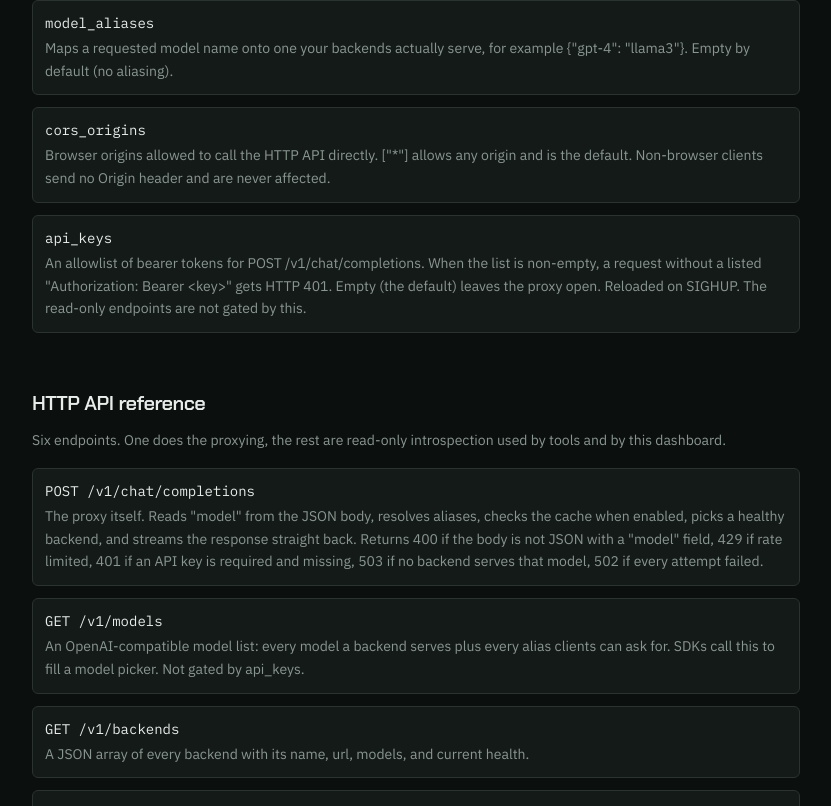
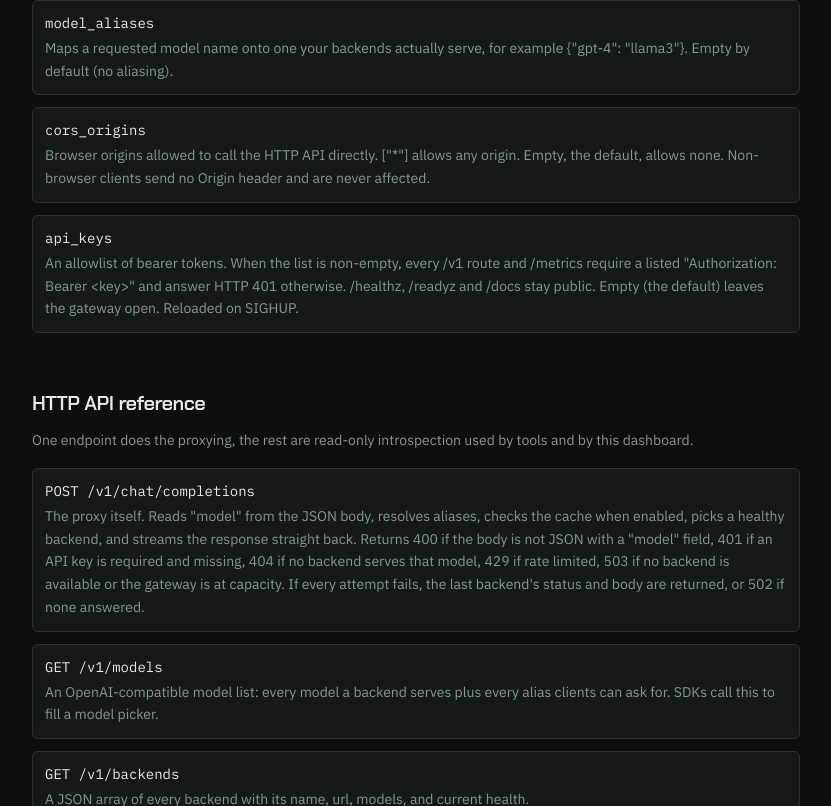
Before and after one commit to Rakshit-gen/inferoute, a Next.js app in the folder web/: page /docs in a window 1280 px wide. Shown: the part 6154-6960 px from the top of the page, without its empty margins (56-887 px from the left). Built offline with nearby package versions, Linux system fonts and the light colour scheme; no server answers.

Commit message:
docs: correct the dashboard's documentation page

```diff
--- a/web/app/docs/page.tsx
+++ b/web/app/docs/page.tsx
@@ -149,22 +149,22 @@ const configFields: [string, React.ReactNode][] = [
   ],
   [
     'cors_origins',
-    'Browser origins allowed to call the HTTP API directly. ["*"] allows any origin and is the default. Non-browser clients send no Origin header and are never affected.',
+    'Browser origins allowed to call the HTTP API directly. ["*"] allows any origin. Empty, the default, allows none. Non-browser clients send no Origin header and are never affected.',
   ],
   [
     'api_keys',
-    'An allowlist of bearer tokens for POST /v1/chat/completions. When the list is non-empty, a request without a listed "Authorization: Bearer <key>" gets HTTP 401. Empty (the default) leaves the proxy open. Reloaded on SIGHUP. The read-only endpoints are not gated by this.',
+    'An allowlist of bearer tokens. When the list is non-empty, every /v1 route and /metrics require a listed "Authorization: Bearer <key>" and answer HTTP 401 otherwise. /healthz, /readyz and /docs stay public. Empty (the default) leaves the gateway open. Reloaded on SIGHUP.',
   ],
 ]
 
 const endpoints: [string, React.ReactNode][] = [
   [
     'POST /v1/chat/completions',
-    'The proxy itself. Reads "model" from the JSON body, resolves aliases, checks the cache when enabled, picks a healthy backend, and streams the response straight back. Returns 400 if the body is not JSON with a "model" field, 429 if rate limited, 401 if an API key is required and missing, 503 if no backend serves that model, 502 if every attempt failed.',
+    'The proxy itself. Reads "model" from the JSON body, resolves aliases, checks the cache when enabled, picks a healthy backend, and streams the response straight back. Returns 400 if the body is not JSON with a "model" field, 401 if an API key is required and missing, 404 if no backend serves that model, 429 if rate limited, 503 if no backend is available or the gateway is at capacity. If every attempt fails, the last backend\'s status and body are returned, or 502 if none answered.',
   ],
   [
     'GET /v1/models',
-    'An OpenAI-compatible model list: every model a backend serves plus every alias clients can ask for. SDKs call this to fill a model picker. Not gated by api_keys.',
+    'An OpenAI-compatible model list: every model a backend serves plus every alias clients can ask for. SDKs call this to fill a model picker.',
   ],
   ['GET /v1/backends', 'A JSON array of every backend with its name, url, models, and current health.'],
   [
@@ -176,6 +176,7 @@ const endpoints: [string, React.ReactNode][] = [
     'Prometheus text format: request counts and latency by model and backend, and cache hit / miss / error counts.',
   ],
   ['GET /healthz', 'A liveness probe for load balancers and orchestrators. Always 200 while the process is running.'],
+  ['GET /readyz', 'A readiness probe. Returns 503 while no backend can take traffic.'],
   ['GET /docs', "inferoute's own documentation page, served straight from the binary."],
 ]
 
@@ -390,14 +391,14 @@ inferouted -config config.example.json`}</Pre>
     "tenant_id": "inferoute-cache"
   },
   "model_aliases": {},
-  "cors_origins": ["*"],
+  "cors_origins": [],
   "api_keys": []
 }`}</Pre>
       <DefList items={configFields} />
 
       <H2 id="api">HTTP API reference</H2>
       <P>
-        Six endpoints. One does the proxying, the rest are read-only introspection used by tools and
+        One endpoint does the proxying, the rest are read-only introspection used by tools and
         by this dashboard.
       </P>
       <DefList items={endpoints} />
@@ -413,7 +414,7 @@ inferouted -config config.example.json`}</Pre>
       <H2 id="reload">Changing config without downtime</H2>
       <P>
         Sending the process a <Code>SIGHUP</Code> reloads the <Code>backends</Code>,{' '}
-        <Code>load_balancing</Code>, <Code>model_aliases</Code>, and <Code>api_keys</Code> sections
+        <Code>load_balancing</Code>, <Code>model_aliases</Code>, <Code>api_keys</Code>, and health-check settings
         from the same file, with no restart and no dropped in-flight requests. This is how you add or
         drain a backend, or switch strategy, in production.
       </P>
@@ -505,6 +506,14 @@ inferouted -config config.example.json`}</Pre>
       <DefList
         items={[
           [
+            'inferoute_backend_up, inferoute_backend_inflight_requests',
+            'Per-backend gauges read at scrape time: whether it can take traffic, and how many requests it is handling.',
+          ],
+          [
+            'inferoute_failovers_total, inferoute_rejected_requests_total, inferoute_cache_writes_total',
+            'Failed backend attempts, requests refused by reason (unauthorized, rate_limited, overloaded), and cache write outcomes.',
+          ],
+          [
             'inferoute_requests_total{model, backend, status}',
             'A counter of every proxied request. "backend" is the server name, or "cache" on a cache hit, or "none" when no backend could be reached. "status" is the HTTP status returned to the caller.',
           ],
@@ -545,9 +554,9 @@ inferouted -config config.example.json`}</Pre>
           load balancer for HTTPS.
         </li>
         <li>
-          The read-only endpoints (<Code>/v1/backends</Code>, <Code>/v1/config</Code>,{' '}
-          <Code>/metrics</Code>) are not behind <Code>api_keys</Code>. If they should not be public,
-          firewall them or keep them on an internal network.
+          Without <Code>api_keys</Code>, every endpoint is open, including{' '}
+          <Code>/v1/backends</Code>, <Code>/v1/config</Code>, and <Code>/metrics</Code>. Set keys before
+          exposing a gateway. Prometheus then needs a key in its scrape config.
         </li>
       </ul>
 
@@ -565,7 +574,9 @@ inferouted -config config.example.json`}</Pre>
           <span className="text-ink">Add a connection.</span> On the{' '}
           <Link href="/connections" className="text-route hover:underline">Connections</Link> page,
           enter your gateway&apos;s base URL and, if it has an <Code>api_keys</Code> allowlist, a key.
-          The key is stored server-side and never sent to the browser.
+          The key is stored server-side and never sent to the browser. In production, private
+          network addresses are refused unless the dashboard sets{' '}
+          <Code>ALLOW_PRIVATE_GATEWAYS=true</Code>.
         </li>
         <li>
           <span className="text-ink">Watch it.</span> The Dashboard and Playground read from your
@@ -585,8 +596,8 @@ inferouted -config config.example.json`}</Pre>
       <ul className="mt-3 space-y-2 text-sm text-ink-dim">
         <li>Load balancing is round_robin, least_pending, or weighted. There is no true latency-aware routing (least_pending approximates it by in-flight count).</li>
         <li>
-          A backend is either healthy or not. There is no circuit breaker for a server that is up but
-          flaky.
+          Flaky backends are only handled coarsely: three 5xx responses in a row remove one for 15
+          seconds. There is no error-rate based circuit breaker.
         </li>
         <li>
           The cache has no eviction or TTL. A long-running gateway&apos;s cache tenant grows forever,
```
